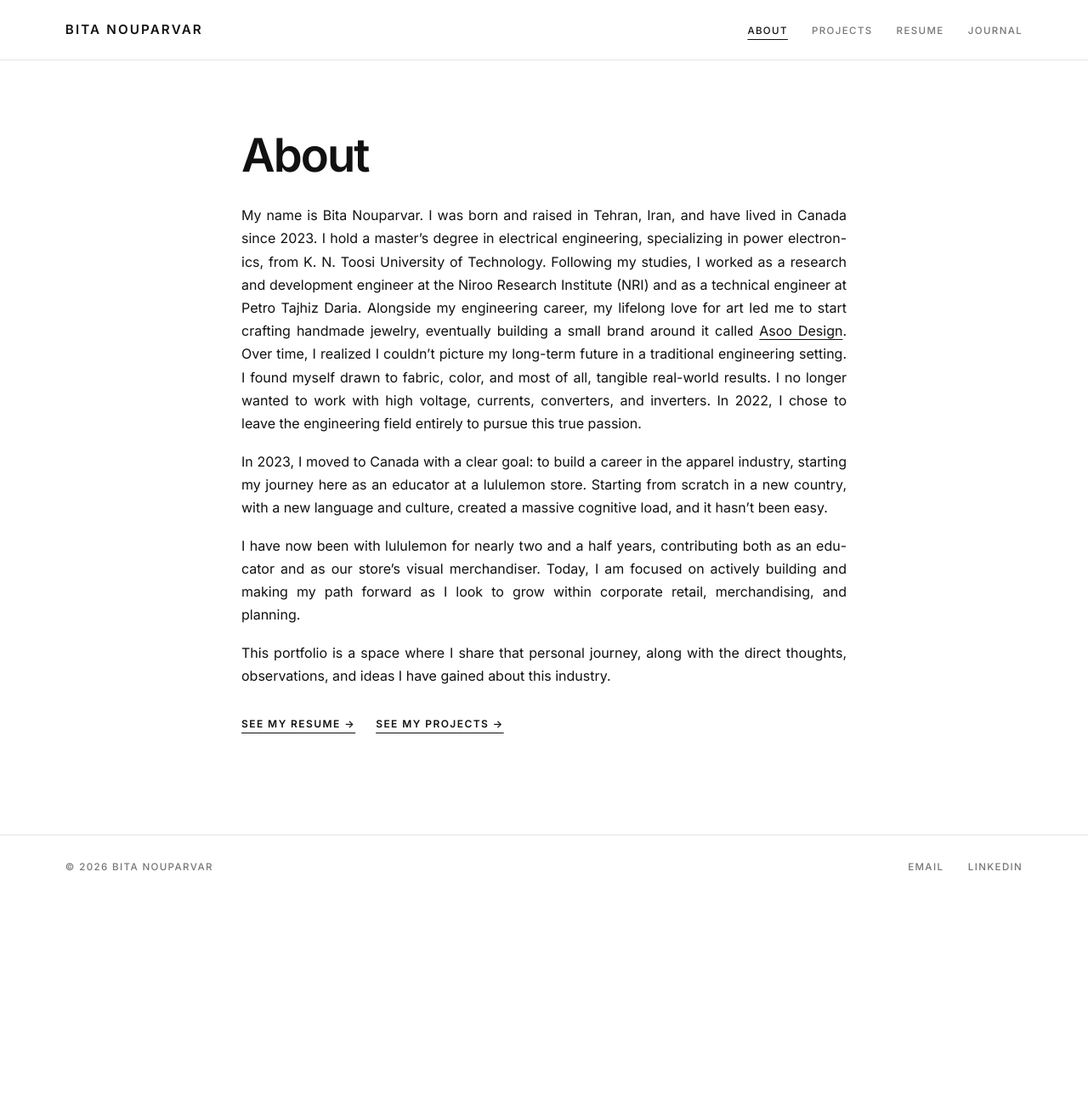
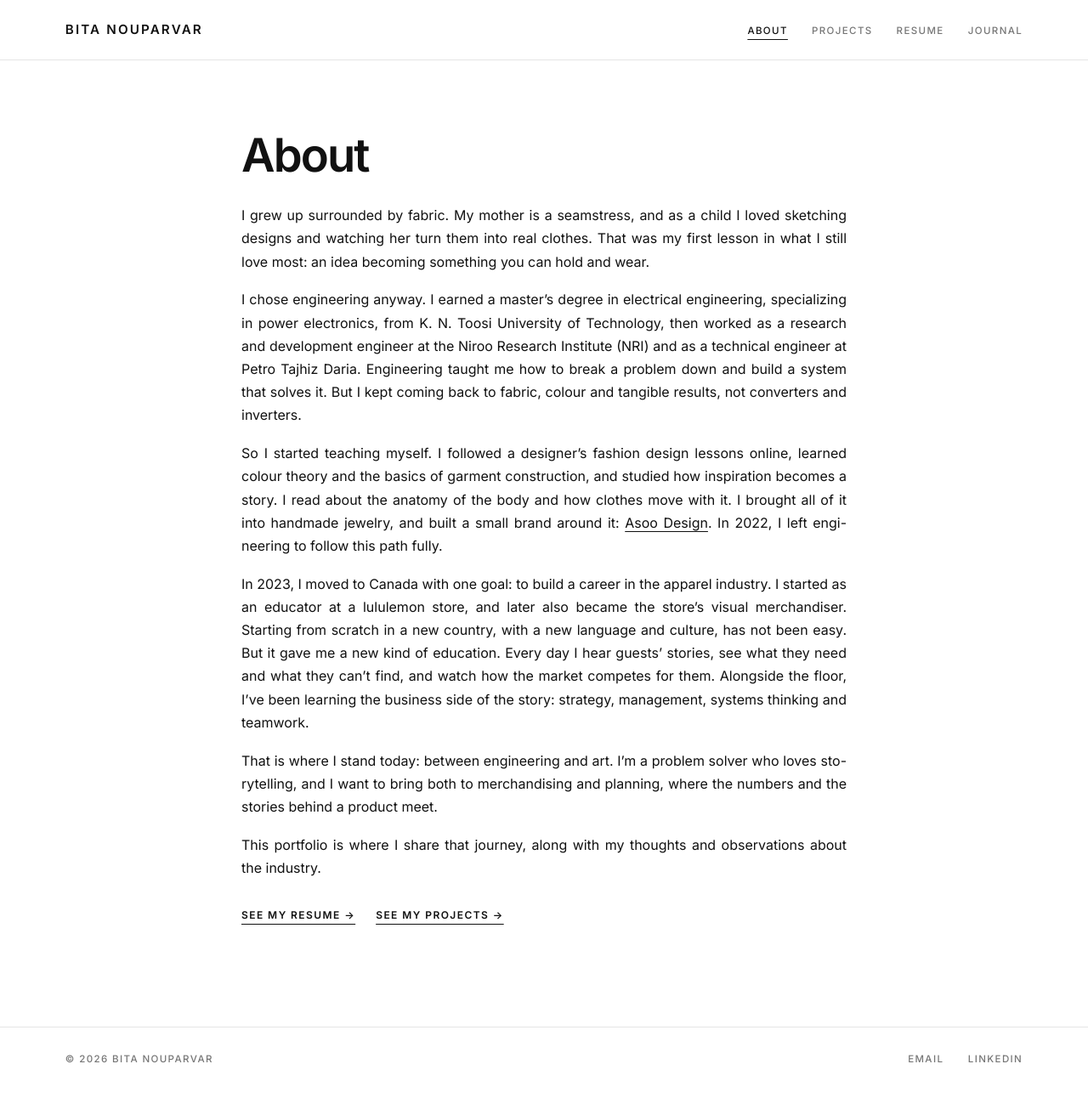
Before and after one commit to bitanp1994/bitanouparvar.com, a Jekyll site: the page built from about.md, in a window 1280 px wide. Shown: the whole page at 85% size. Built offline with Jekyll 4.4.1, drawn with Linux system fonts in a browser that asks for light colours; before the commit the page ends 1067 px from its top, so only the background shows below that.

Commit message:
About: rewrite as a stronger story
Co-Authored-By: Claude Opus 5.5 <noreply@anthropic.com>
Claude-Session: https://claude.ai/code/session_011ZU1tgXn8aNEA1hgF5gWNT

```diff
--- a/about.md
+++ b/about.md
@@ -3,13 +3,16 @@ layout: page
 title: About
 ---
 
-My name is Bita Nouparvar. I was born and raised in Tehran, Iran, and have lived in Canada since 2023. I hold a master's degree in electrical engineering, specializing in power electronics, from K. N. Toosi University of Technology. Following my studies, I worked as a research and development engineer at the Niroo Research Institute (NRI) and as a technical engineer at Petro Tajhiz Daria. Alongside my engineering career, my lifelong love for art led me to start crafting handmade jewelry, eventually building a small brand around it called [Asoo Design](/projects/asoo-design/). Over time, I realized I couldn't picture my long-term future in a traditional engineering setting. I found myself drawn to fabric, color, and most of all, tangible real-world results. I no longer wanted to work with high voltage, currents, converters, and inverters. In 2022, I chose to leave the engineering field entirely to pursue this true passion.
+I grew up surrounded by fabric. My mother is a seamstress, and as a child I loved sketching designs and watching her turn them into real clothes. That was my first lesson in what I still love most: an idea becoming something you can hold and wear.
 
+I chose engineering anyway. I earned a master's degree in electrical engineering, specializing in power electronics, from K. N. Toosi University of Technology, then worked as a research and development engineer at the Niroo Research Institute (NRI) and as a technical engineer at Petro Tajhiz Daria. Engineering taught me how to break a problem down and build a system that solves it. But I kept coming back to fabric, colour and tangible results, not converters and inverters.
 
- In 2023, I moved to Canada with a clear goal: to build a career in the apparel industry, starting my journey here as an educator at a lululemon store. Starting from scratch in a new country, with a new language and culture, created a massive cognitive load, and it hasn't been easy.
+So I started teaching myself. I followed a designer's fashion design lessons online, learned colour theory and the basics of garment construction, and studied how inspiration becomes a story. I read about the anatomy of the body and how clothes move with it. I brought all of it into handmade jewelry, and built a small brand around it: [Asoo Design](/projects/asoo-design/). In 2022, I left engineering to follow this path fully.
 
-I have now been with lululemon for nearly two and a half years, contributing both as an educator and as our store’s visual merchandiser. Today, I am focused on actively building and making my path forward as I look to grow within corporate retail, merchandising, and planning.
+In 2023, I moved to Canada with one goal: to build a career in the apparel industry. I started as an educator at a lululemon store, and later also became the store's visual merchandiser. Starting from scratch in a new country, with a new language and culture, has not been easy. But it gave me a new kind of education. Every day I hear guests' stories, see what they need and what they can't find, and watch how the market competes for them. Alongside the floor, I've been learning the business side of the story: strategy, management, systems thinking and teamwork.
 
-This portfolio is a space where I share that personal journey, along with the direct thoughts, observations, and ideas I have gained about this industry.
+That is where I stand today: between engineering and art. I'm a problem solver who loves storytelling, and I want to bring both to merchandising and planning, where the numbers and the stories behind a product meet.
+
+This portfolio is where I share that journey, along with my thoughts and observations about the industry.
 
 <p class="text-links"><a href="/resume/">See my resume →</a><a href="/projects/">See my projects →</a></p>
```
